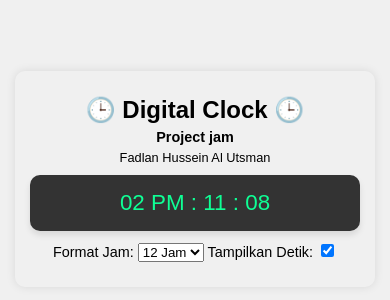
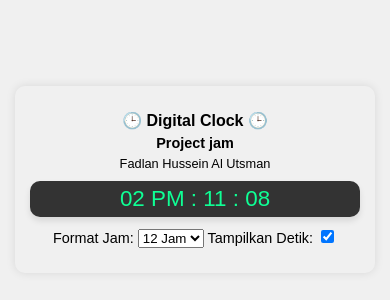
Before and after one commit to FadlanHussein/DigitalClock, a plain HTML site: page index.html in a window 390 px wide. Shown: the part 258-558 px from the top of the page. Drawn offline with Linux system fonts and the light colour scheme.

```diff
--- a/style.css
+++ b/style.css
@@ -92,7 +92,7 @@
   h1 {
     margin-top: 0px;
     margin-bottom: 5px;
-    font-size: 1.5rem;
+    font-size: 1rem;
   }
   h4 {
     margin-top: 5px;
@@ -107,7 +107,7 @@
   #clock {
     margin-top: 10px;
     font-size: 1.4rem;
-    padding: 15px 20px;
+    padding: 5px 5px;
   }
   .Setting {
     margin-top: 10px;
```
